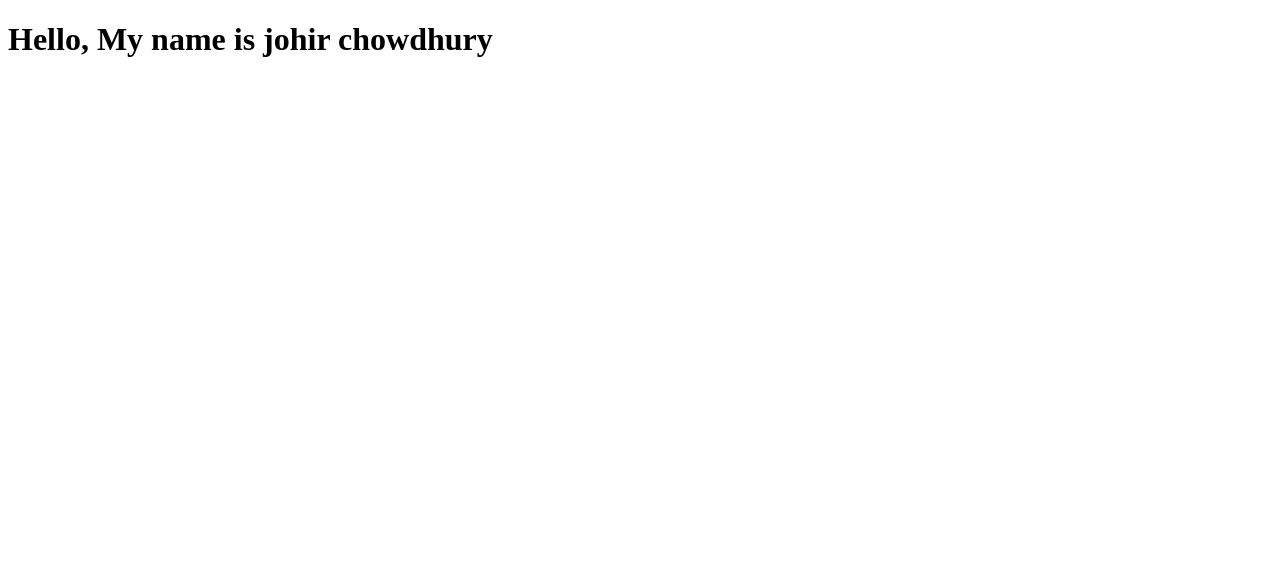
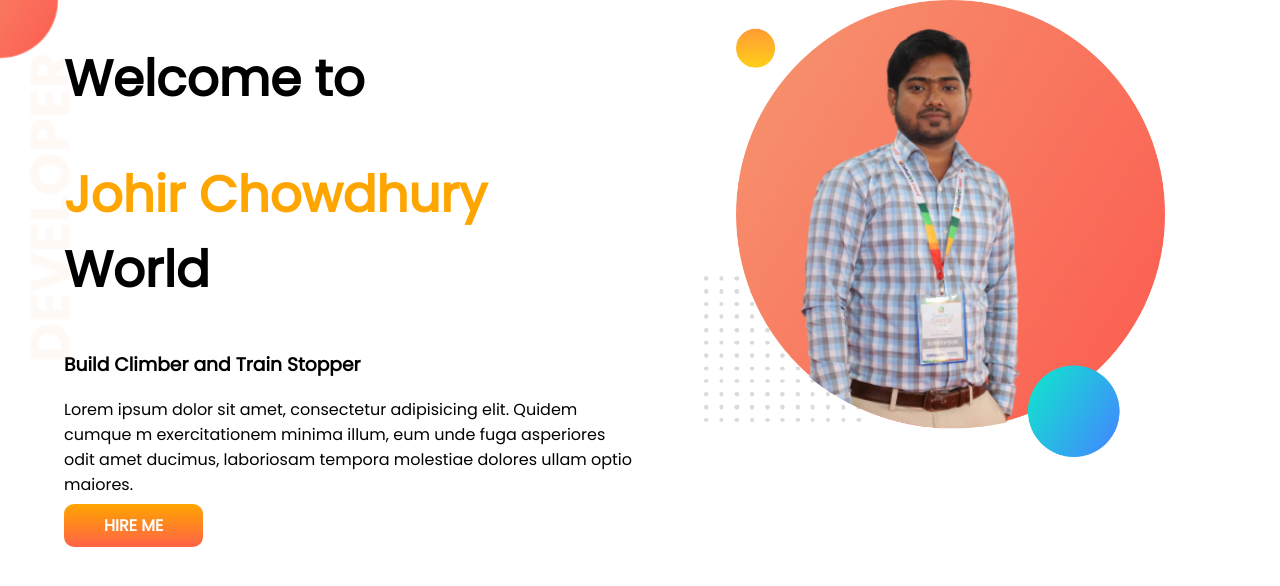
Before and after one commit to johirchowdhury/johir-protfolio, a plain HTML site: page index.html in a window 1280 px wide. Drawn offline with Linux system fonts and the light colour scheme.

Commit message:
first-section

```diff
--- a/index.html
+++ b/index.html
@@ -1,12 +1,34 @@
 <!DOCTYPE html>
 <html lang="en">
+
 <head>
     <meta charset="UTF-8">
     <meta http-equiv="X-UA-Compatible" content="IE=edge">
     <meta name="viewport" content="width=device-width, initial-scale=1.0">
+    <link rel="preconnect" href="https://fonts.googleapis.com">
+    <link rel="preconnect" href="https://fonts.gstatic.com" crossorigin>
+    <link href="https://fonts.googleapis.com/css2?family=Poppins&display=swap" rel="stylesheet">
+    <link rel="stylesheet" href="style.css">
     <title>Document</title>
 </head>
+
 <body>
-    <h1>Hello, My name is johir chowdhury</h1>
+    <section class="top-banner">
+        <div class="first-half">
+            <h1>Welcome to </h1>
+            <h1><span class="color">Johir Chowdhury </span> World </h1>
+            <h3>Build Climber and Train Stopper </h3>
+            <p>Lorem ipsum dolor sit amet, consectetur adipisicing elit. Quidem cumque m exercitationem minima illum,
+                eum
+                unde
+                fuga asperiores odit amet ducimus, laboriosam tempora molestiae dolores ullam optio maiores. </p>
+            <a target="_black" class="hire-me-btn" href="https://www.linkedin.com/in/johir-chowdhury-08bb6610b/">HIRE
+                ME</a>
+        </div>
+        <div class="first-half">
+            <img src="images/my-bg.png" alt="">
+        </div>
+    </section>
 </body>
+
 </html>
--- a/style.css
+++ b/style.css
@@ -0,0 +1,33 @@
+body{
+    font-family: 'Poppins', sans-serif;
+    margin: 0;
+}
+h1{
+    font-size: 50px;
+}
+.color{
+    color: orange;
+}
+.hire-me-btn{
+    text-decoration: none;
+    background-image: linear-gradient(orange, tomato);
+    padding: 10px 40px;
+    border-radius: 10px;
+    color: white;
+    font-weight: 700;
+}
+section{
+    display: flex;
+}
+.first-half{
+    width: 50%;
+    padding-left: 5%;
+}
+.first-half img{
+    width: 80%;
+}
+.top-banner{
+    background-image: url(images/top-banner.png);
+    background-repeat: no-repeat;
+
+}
```
Also changed, not shown: images/dream-bg.png (added), images/exp-bg.png (added), images/jhankar.png (added), images/jhankar2.png (added), images/my-bg.png (added), images/my-bg1.png (added), images/my-bg2.png (added), images/my-bg21.png (added), images/top-banner.png (added).
